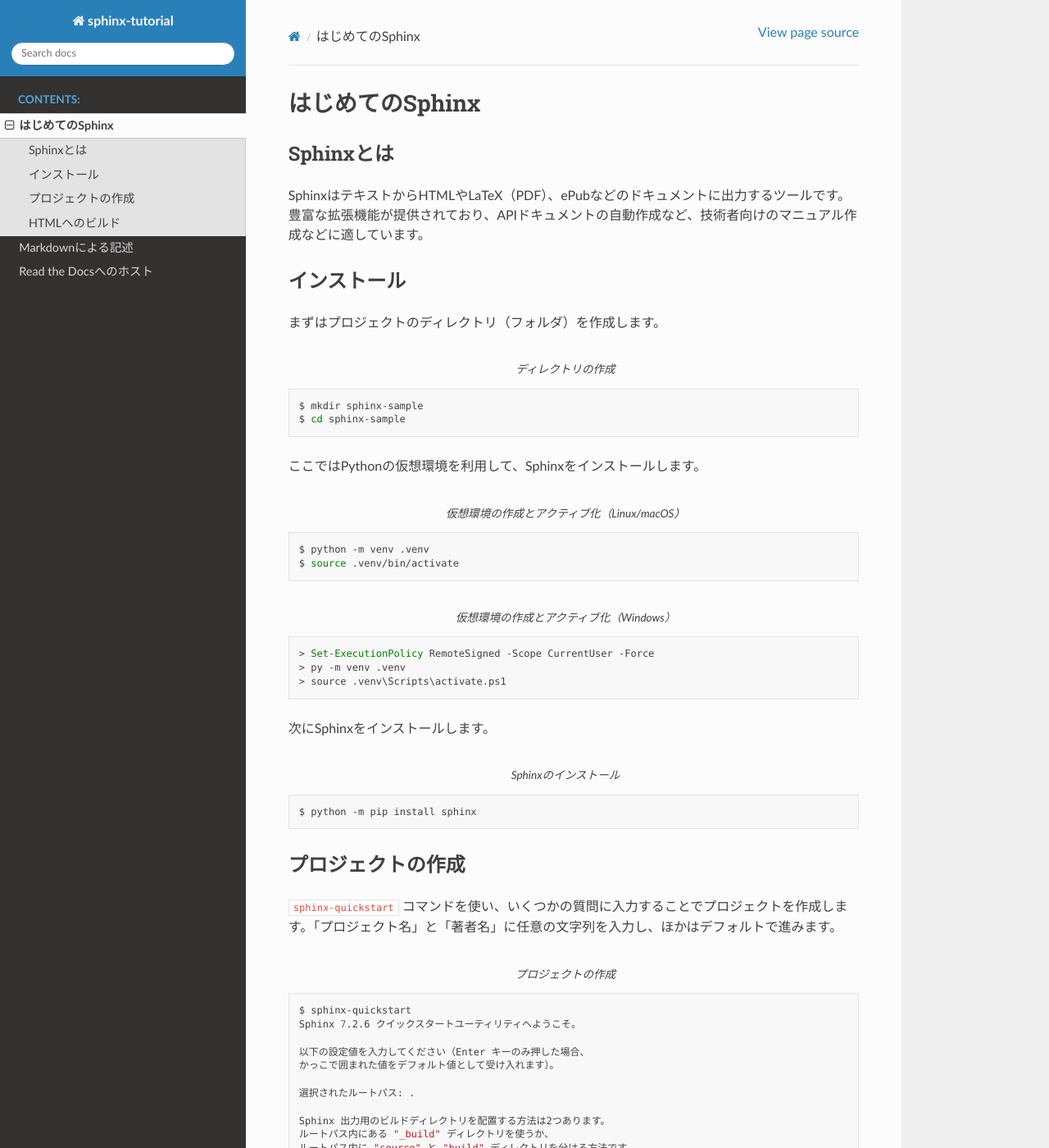
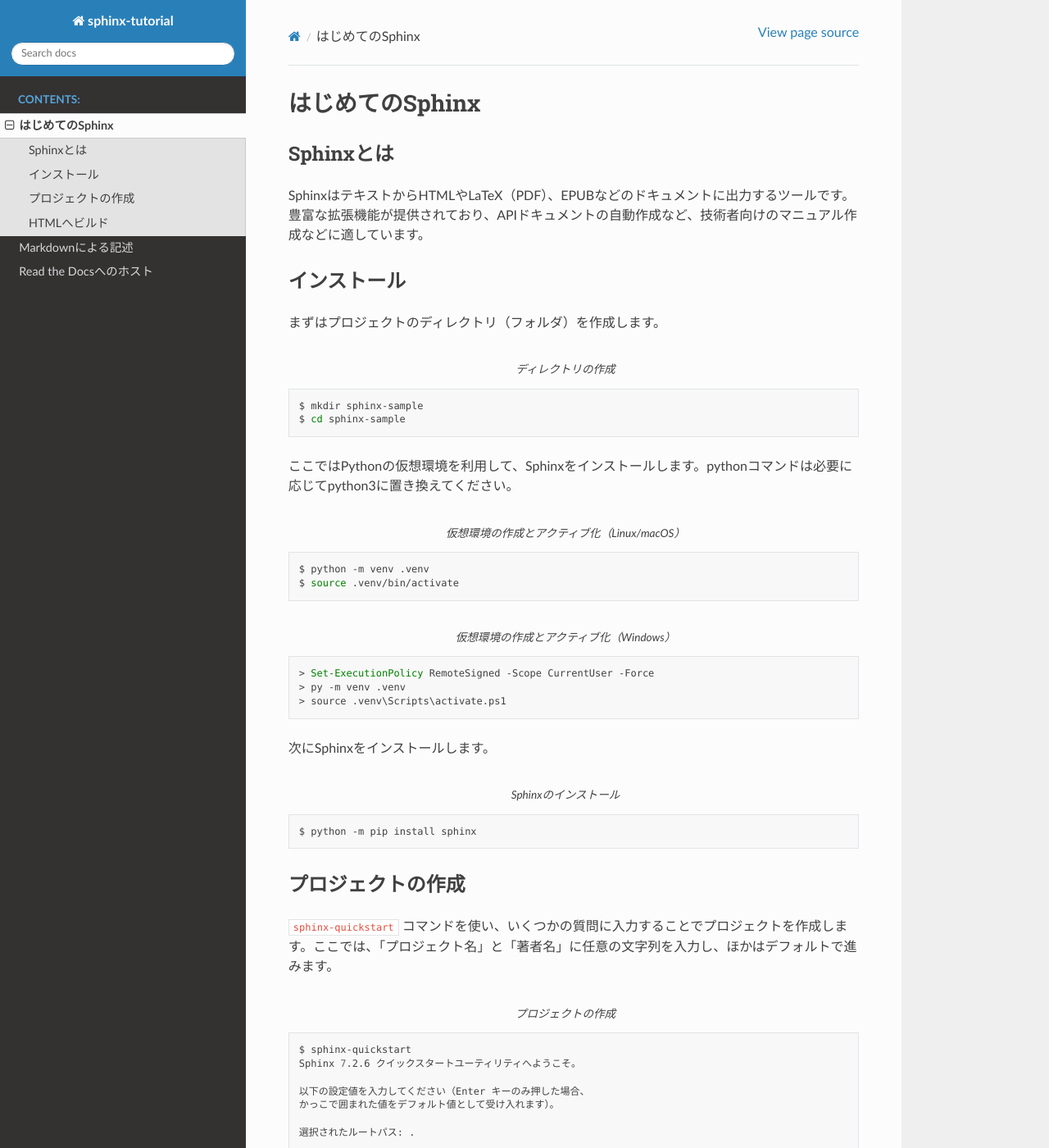
Before and after one commit to drillan/sphinx-tutorial, a Sphinx documentation site: the page built from docs/get-started.md, in a window 1280 px wide and 1400 px high. Shown: the whole window at 82% size. Built offline with Sphinx 7.4.7 and the Read the Docs theme 2.0.0, drawn with Linux system fonts in a browser that asks for light colours.

Commit message:
google colab

````diff
--- a/docs/get-started.md
+++ b/docs/get-started.md
@@ -2,7 +2,7 @@
 
 ## Sphinxとは
 
-SphinxはテキストからHTMLやLaTeX（PDF）、ePubなどのドキュメントに出力するツールです。豊富な拡張機能が提供されており、APIドキュメントの自動作成など、技術者向けのマニュアル作成などに適しています。
+SphinxはテキストからHTMLやLaTeX（PDF）、EPUBなどのドキュメントに出力するツールです。豊富な拡張機能が提供されており、APIドキュメントの自動作成など、技術者向けのマニュアル作成などに適しています。
 
 ## インストール
 
@@ -17,7 +17,7 @@
 $ cd sphinx-sample
 ```
 
-ここではPythonの仮想環境を利用して、Sphinxをインストールします。
+ここではPythonの仮想環境を利用して、Sphinxをインストールします。pythonコマンドは必要に応じてpython3に置き換えてください。
 
 ```{code-block} bash
 ---
@@ -50,7 +50,7 @@
 
 ## プロジェクトの作成
 
-`sphinx-quickstart` コマンドを使い、いくつかの質問に入力することでプロジェクトを作成します。「プロジェクト名」と「著者名」に任意の文字列を入力し、ほかはデフォルトで進みます。
+`sphinx-quickstart` コマンドを使い、いくつかの質問に入力することでプロジェクトを作成します。ここでは、「プロジェクト名」と「著者名」に任意の文字列を入力し、ほかはデフォルトで進みます。
 
 ```{code-block} bash
 ---
@@ -96,7 +96,7 @@
 
 ```
 
-## HTMLへのビルド
+## HTMLへビルド
 
 `make html` コマンドでHTMLファイルにビルドします。
 
````
Also changed, not shown: docs/hosting.md (+1 -1 lines), docs/markdown.md (+13 -5 lines), 1 other file.
